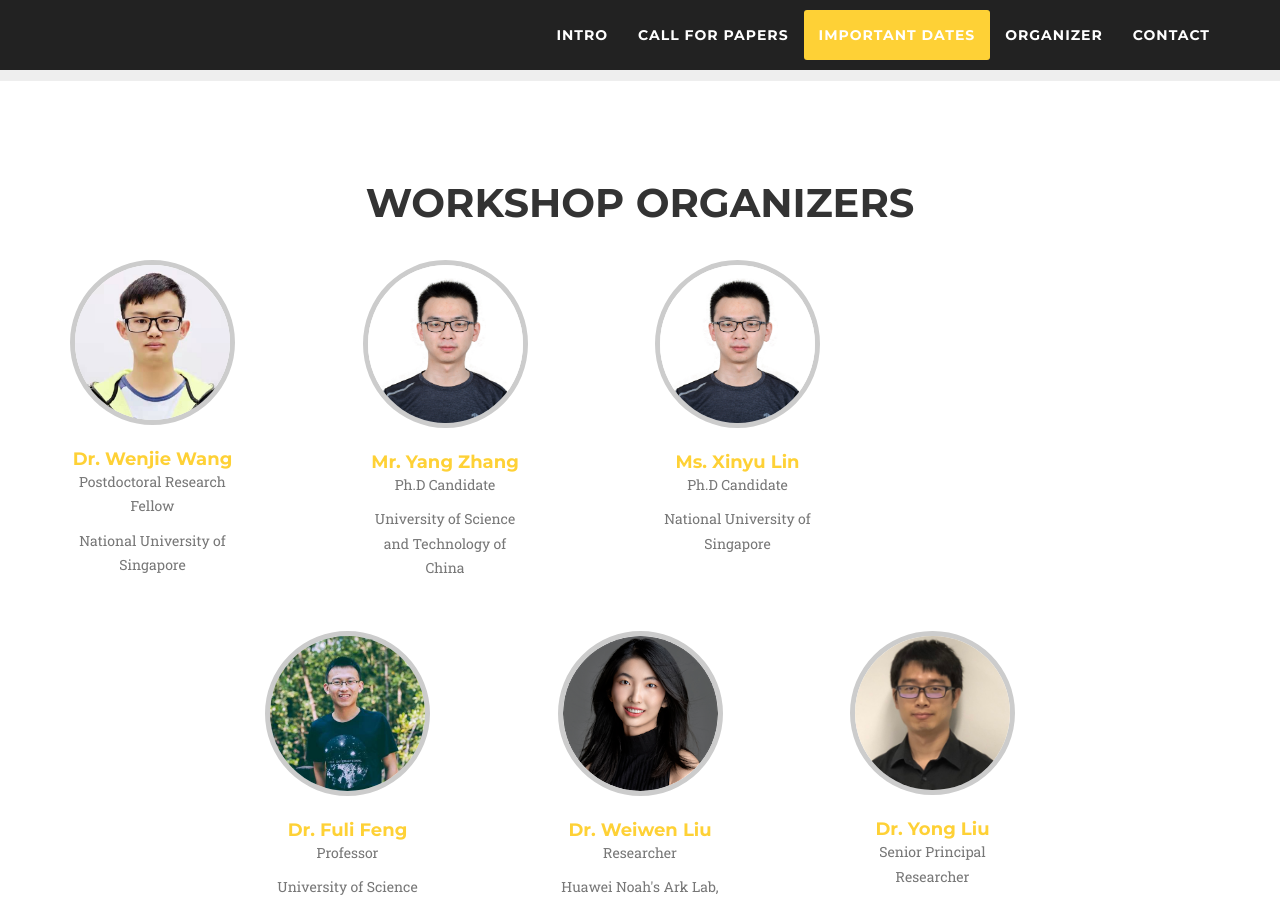
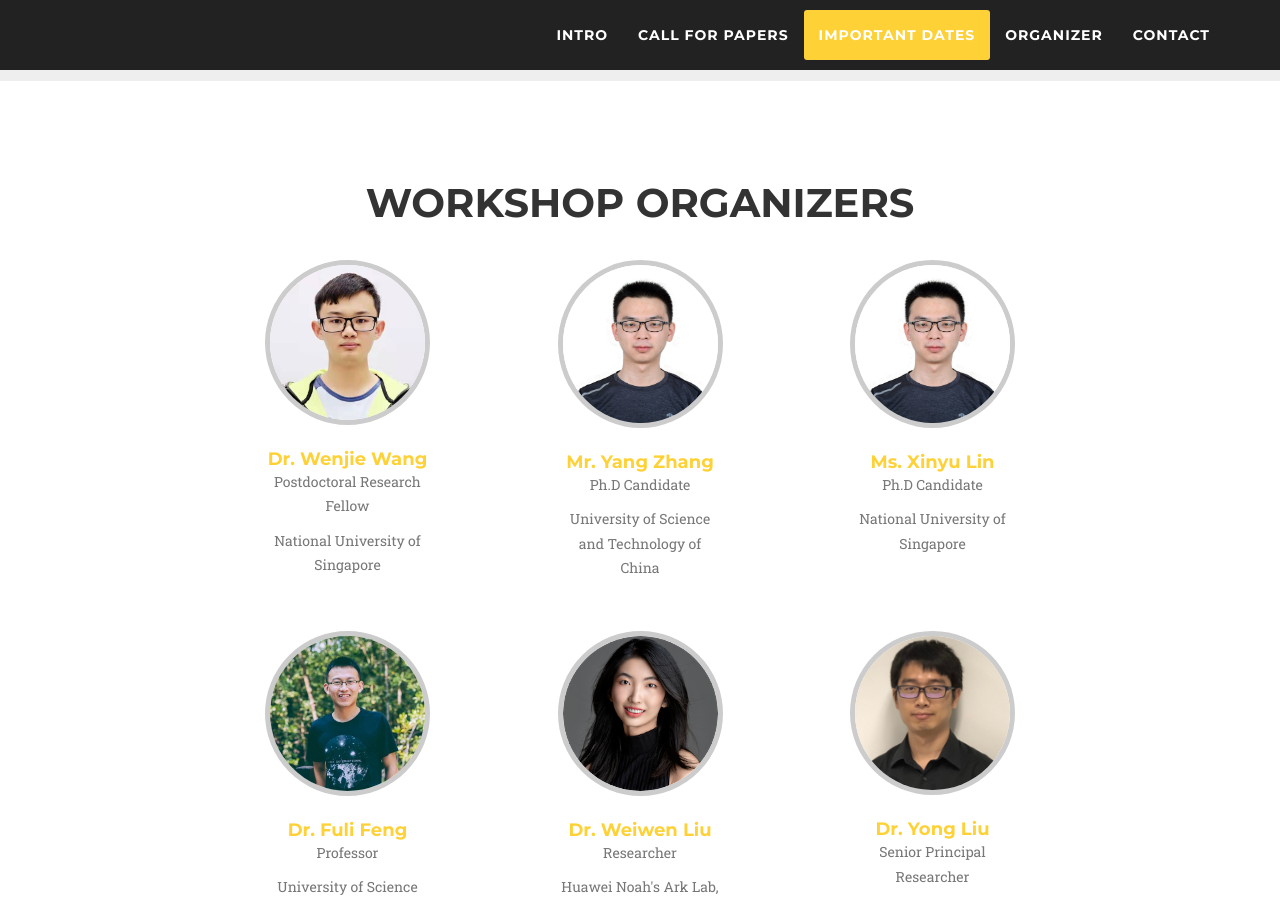
Before and after one commit to generative-rec/generative-rec.github.io, a Jekyll site: the page built from index.md, in a window 1280 px wide and 900 px high, scrolled down 2214 px. Built offline with Jekyll 4.4.1, drawn with Linux system fonts in a browser that asks for light colours; nearby versions of some CDN libraries; some web fonts are replaced.

Commit message:
Update organizer.html

```diff
--- a/_includes/organizer.html
+++ b/_includes/organizer.html
@@ -9,6 +9,10 @@
 
         <div class="row">
 
+
+            <div class="col-sm-2">
+    &nbsp;
+</div>
 
                 <div class="col-sm-2">
     <div class="team-member">
```
